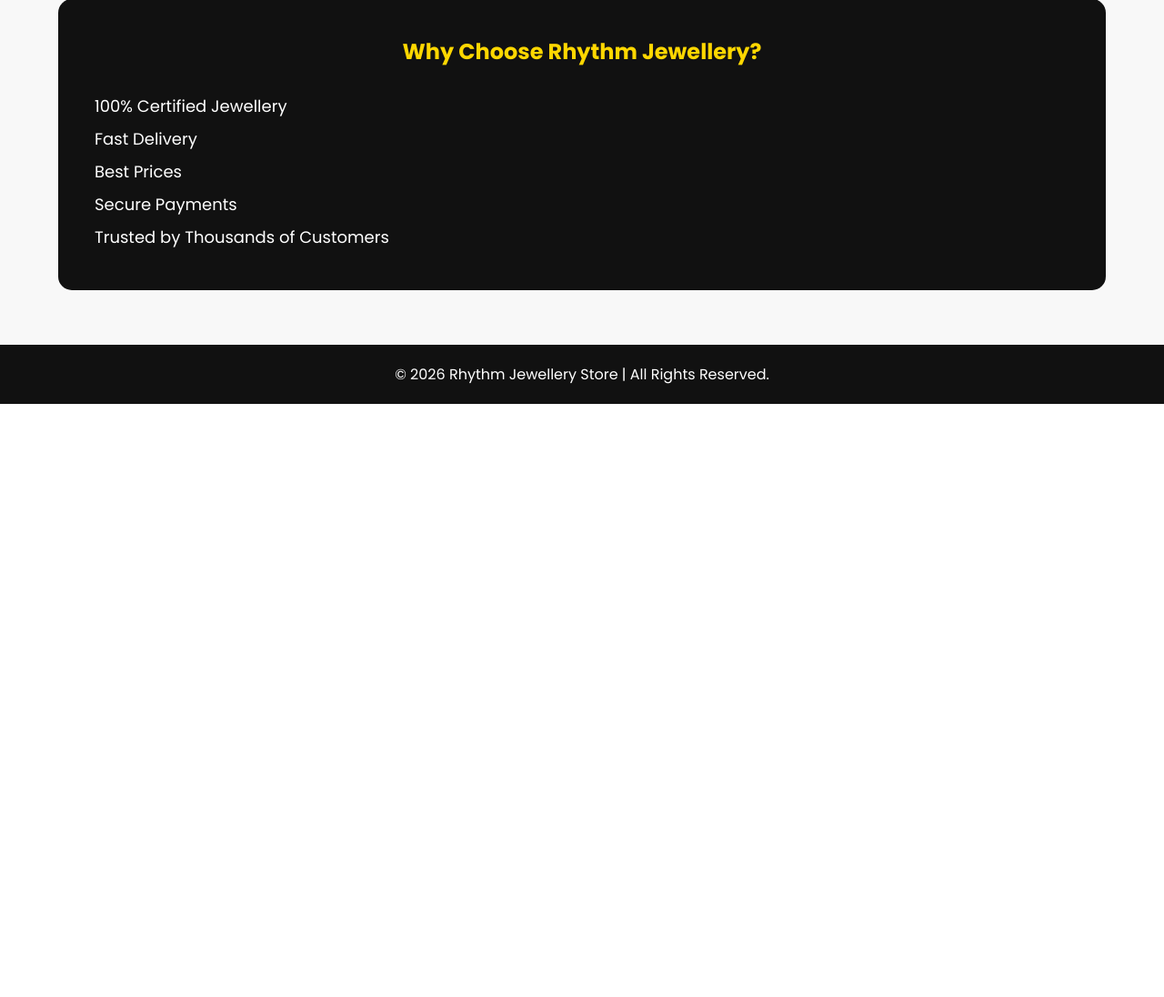
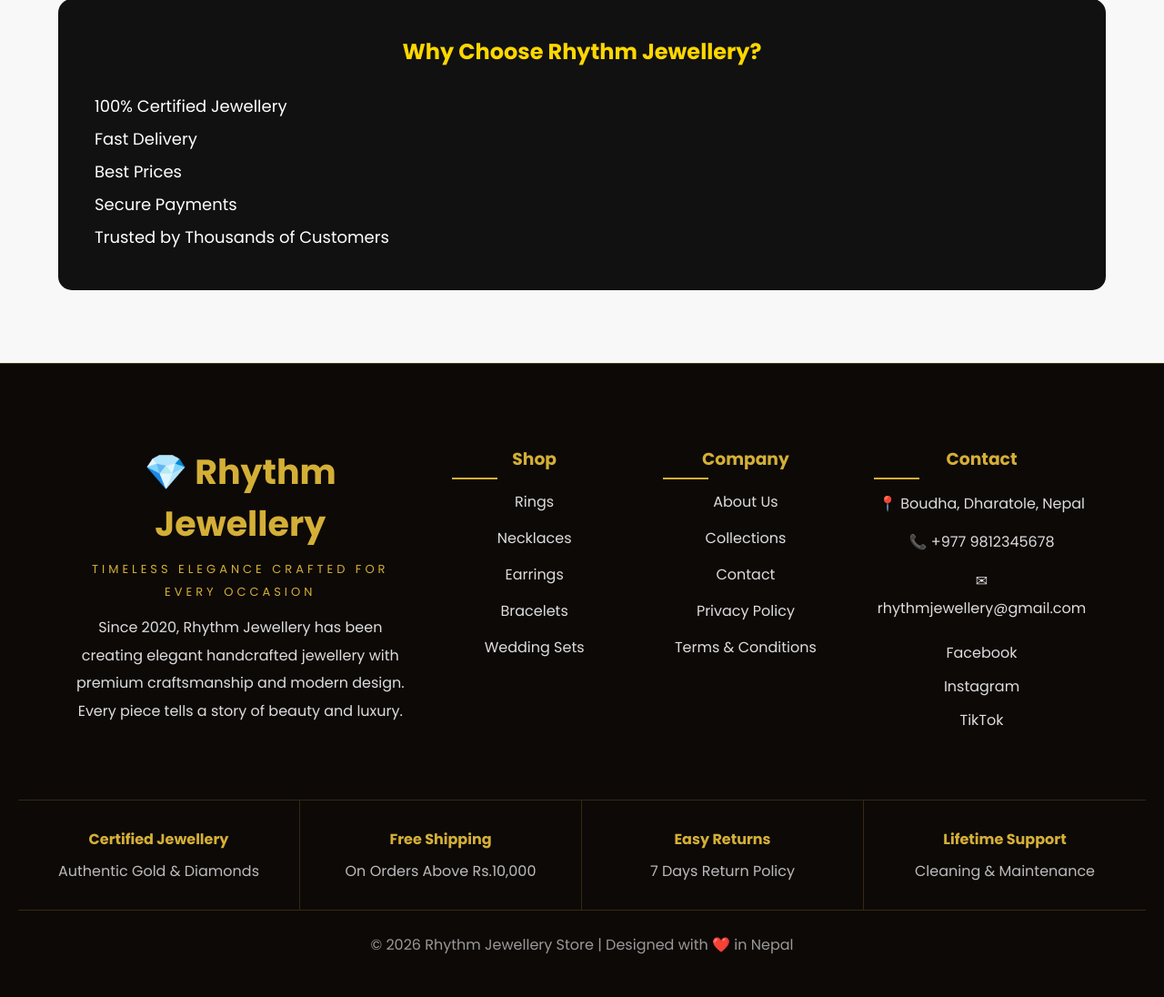
Before and after one commit to Rhythm069/E-commerce, a Django app: page / in a window 1280 px wide. Shown: the part 1430-2526 px from the top of the page at 91% size. Before the commit the page ends 1874 px from the top, so only its background shows below. Run offline with Django 5.2, Linux system fonts and the light colour scheme.

Commit message:
changing footer design

```diff
--- a/static/styles/index.css
+++ b/static/styles/index.css
@@ -168,6 +168,243 @@
 }
 
 
+.footer{
+
+    background:#0d0907;
+    color:#ddd;
+
+    margin-top:80px;
+
+    border-top:1px solid rgba(212,175,55,.3);
+
+}
+
+.footer-top{
+
+    width:90%;
+
+    margin:auto;
+
+    padding:70px 0;
+
+    display:grid;
+
+    grid-template-columns:2fr 1fr 1fr 1.3fr;
+
+    gap:50px;
+
+}
+
+.footer-box h2{
+
+    color:#d4af37;
+
+    font-size:38px;
+
+    margin-bottom:10px;
+
+}
+
+.footer-box h3{
+
+    color:#d4af37;
+
+    margin-bottom:20px;
+
+    position:relative;
+
+}
+
+.footer-box h3::after{
+
+    content:"";
+
+    width:50px;
+
+    height:2px;
+
+    background:#d4af37;
+
+    position:absolute;
+
+    left:0;
+
+    bottom:-8px;
+
+}
+
+.tagline{
+
+    color:#d4af37;
+
+    letter-spacing:4px;
+
+    text-transform:uppercase;
+
+    margin-bottom:25px;
+
+    font-size:13px;
+
+}
+
+.footer-box p{
+
+    line-height:1.9;
+
+    margin-bottom:12px;
+
+}
+
+.footer-box ul{
+
+    list-style:none;
+
+}
+
+.footer-box ul li{
+
+    margin-bottom:15px;
+
+}
+
+.footer-box ul li a{
+
+    color:#ddd;
+
+    text-decoration:none;
+
+    transition:.3s;
+
+}
+
+.footer-box ul li a:hover{
+
+    color:#d4af37;
+
+    padding-left:8px;
+
+}
+
+.social{
+
+    margin-top:20px;
+
+    display:flex;
+
+    flex-direction:column;
+
+    gap:12px;
+
+}
+
+.social a{
+
+    color:#ddd;
+
+    text-decoration:none;
+
+    transition:.3s;
+
+}
+
+.social a:hover{
+
+    color:#d4af37;
+
+}
+
+.footer-services{
+
+    border-top:1px solid rgba(212,175,55,.2);
+
+    border-bottom:1px solid rgba(212,175,55,.2);
+
+    display:grid;
+
+    grid-template-columns:repeat(4,1fr);
+
+}
+
+.service{
+
+    text-align:center;
+
+    padding:30px 20px;
+
+}
+
+.service:not(:last-child){
+
+    border-right:1px solid rgba(212,175,55,.2);
+
+}
+
+.service h4{
+
+    color:#d4af37;
+
+    margin-bottom:10px;
+
+}
+
+.service p{
+
+    color:#bbb;
+
+}
+
+.footer-bottom{
+
+    text-align:center;
+
+    padding:25px;
+
+    color:#999;
+
+}
+
+/* Responsive */
+
+@media(max-width:992px){
+
+.footer-top{
+
+grid-template-columns:1fr 1fr;
+
+}
+
+.footer-services{
+
+grid-template-columns:1fr 1fr;
+
+}
+
+}
+
+@media(max-width:600px){
+
+.footer-top{
+
+grid-template-columns:1fr;
+
+}
+
+.footer-services{
+
+grid-template-columns:1fr;
+
+}
+
+.service{
+
+border-right:none !important;
+
+border-bottom:1px solid rgba(212,175,55,.2);
+
+}
+
+}
+
 
 footer{
     background:#111;
--- a/templates/base.html
+++ b/templates/base.html
@@ -23,8 +23,125 @@
     <main>
         {%block content%} {%endblock%}
     </main>
-    <footer>
-         <p>© 2026 Rhythm Jewellery Store | All Rights Reserved.</p>
-    </footer>
+    <footer class="footer">
+
+    <div class="footer-top">
+
+        <div class="footer-box brand">
+
+            <h2>💎 Rhythm Jewellery</h2>
+
+            <p class="tagline">
+                Timeless Elegance Crafted For Every Occasion
+            </p>
+
+            <p>
+                Since 2020, Rhythm Jewellery has been creating
+                elegant handcrafted jewellery with premium
+                craftsmanship and modern design. Every piece
+                tells a story of beauty and luxury.
+            </p>
+
+        </div>
+
+        <div class="footer-box">
+
+            <h3>Shop</h3>
+
+            <ul>
+
+                <li><a href={% url 'ecommerce:collection' %}> Rings</a></li>
+                <li><a href={% url 'ecommerce:collection' %}> Necklaces</a></li>
+                <li><a href={% url 'ecommerce:collection' %}> Earrings</a></li>
+                <li><a href={% url 'ecommerce:collection' %}> Bracelets</a></li>
+                <li><a href={% url 'ecommerce:collection' %}> Wedding Sets</a></li>
+
+            </ul>
+
+        </div>
+
+        <div class="footer-box">
+
+            <h3>Company</h3>
+
+            <ul>
+
+                <li><a href="{% url 'ecommerce:about' %}">About Us</a></li>
+                <li><a href="{% url 'ecommerce:collection' %}">Collections</a></li>
+                <li><a href="{% url 'ecommerce:contact' %}">Contact</a></li>
+                <li><a href="#">Privacy Policy</a></li>
+                <li><a href="#">Terms & Conditions</a></li>
+
+            </ul>
+
+        </div>
+
+        <div class="footer-box">
+
+            <h3>Contact</h3>
+
+            <p>📍 Boudha, Dharatole, Nepal</p>
+
+            <p>📞 +977 9812345678</p>
+
+            <p>✉ rhythmjewellery@gmail.com</p>
+
+            <div class="social">
+
+                <a href="#">Facebook</a>
+                <a href="#">Instagram</a>
+                <a href="#">TikTok</a>
+
+            </div>
+
+        </div>
+
+    </div>
+
+    <div class="footer-services">
+
+        <div class="service">
+
+            <h4>Certified Jewellery</h4>
+
+            <p>Authentic Gold & Diamonds</p>
+
+        </div>
+
+        <div class="service">
+
+            <h4>Free Shipping</h4>
+
+            <p>On Orders Above Rs.10,000</p>
+
+        </div>
+
+        <div class="service">
+
+            <h4> Easy Returns</h4>
+
+            <p>7 Days Return Policy</p>
+
+        </div>
+
+        <div class="service">
+
+            <h4>Lifetime Support</h4>
+
+            <p>Cleaning & Maintenance</p>
+
+        </div>
+
+    </div>
+
+    <div class="footer-bottom">
+
+        <p>
+            © 2026 Rhythm Jewellery Store | Designed with ❤️ in Nepal
+        </p>
+
+    </div>
+
+</footer>
 </body>
 </html>
```
